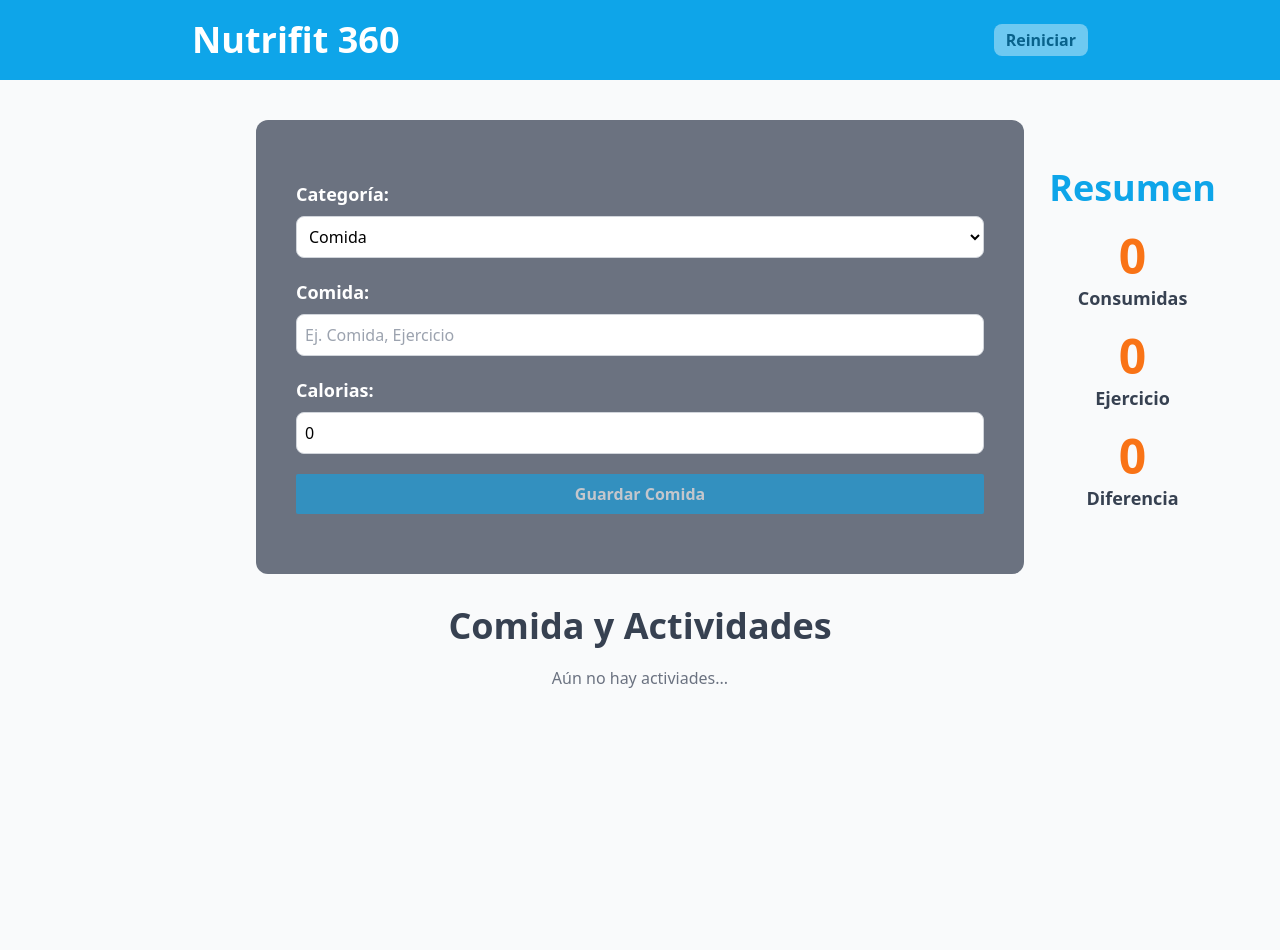
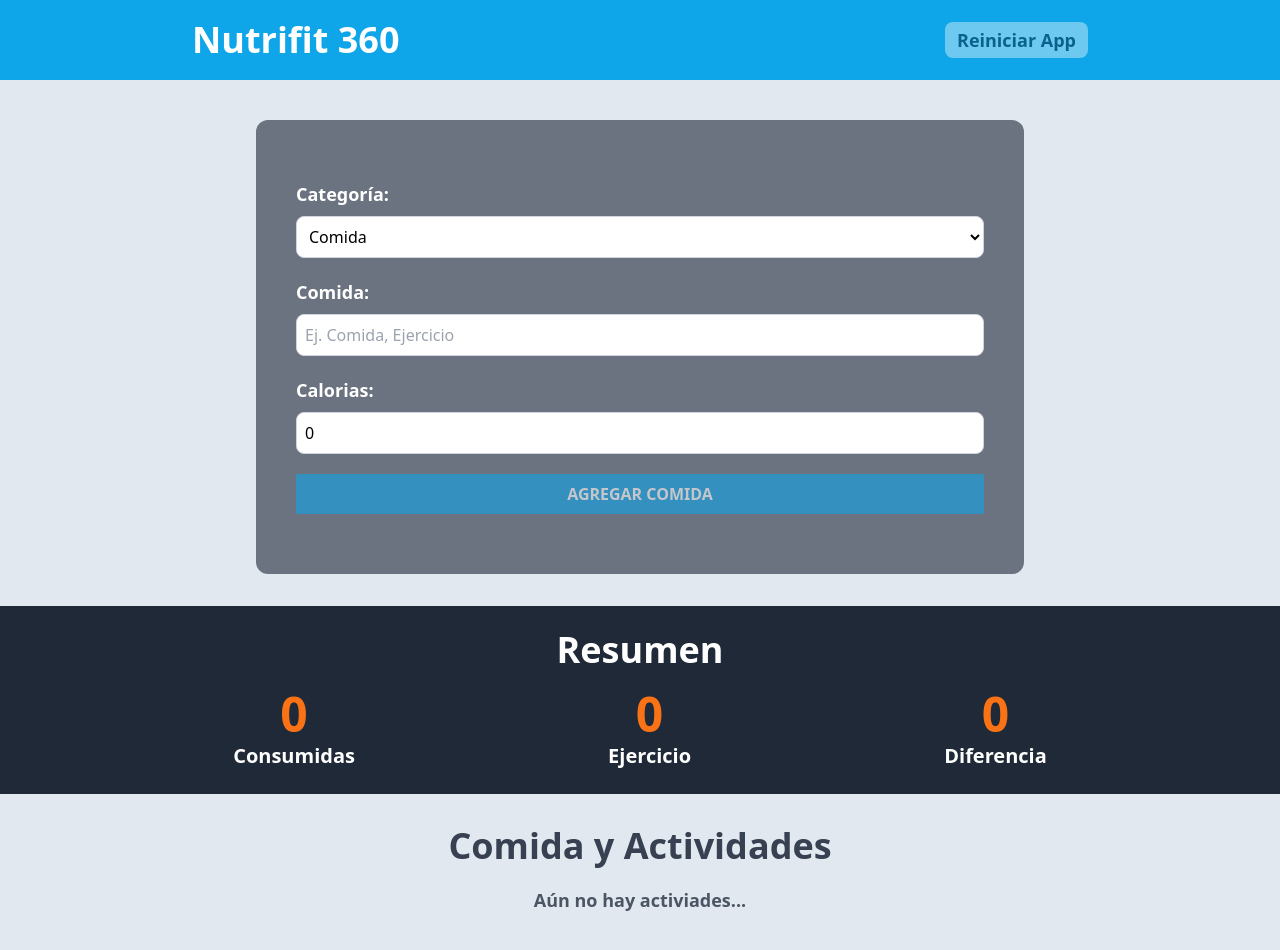
Before and after one commit to fzflorez/mf-nutri-fit-360, a React (Vite) app: page / in a window 1280 px wide. Shown: the top 950 px of the page. Before the commit the page ends 800 px from the top, so only its background shows below. Built offline with nearby package versions, Linux system fonts and the light colour scheme.

Commit message:
Ajustes de estilos

```diff
--- a/index.html
+++ b/index.html
@@ -11,7 +11,7 @@
     <meta name="viewport" content="width=device-width, initial-scale=1.0" />
     <title>Nutrifit 360 | Mauricio Florez</title>
   </head>
-  <body class=" bg-gray-50">
+  <body class=" bg-slate-200">
     <div id="root"></div>
     <script type="module" src="/src/main.tsx"></script>
   </body>
--- a/src/App.tsx
+++ b/src/App.tsx
@@ -24,32 +24,26 @@ function App() {
             Nutrifit 360
           </h1>
           <button
-            className=" text-sm text-black bg-white rounded-lg font-semibold py-1 px-3 transition-all duration-200 ease-in-out disabled:opacity-40 md:text-base"
+            className=" text-base text-black bg-white rounded-lg font-semibold py-1 px-3 transition-all duration-200 ease-in-out disabled:opacity-40 md:text-lg"
             disabled={!canRestartApp}
             onClick={() => dispatch({ type: "restart-app" })}
           >
-            Reiniciar
+            Reiniciar App
           </button>
         </div>
       </header>
 
-      <main className=" flex flex-col gap-4 py-10 px-3">
-        <section className=" flex-1 space-y-8">
-          <div className=" max-w-3xl mx-auto">
-            <div className=" bg-gray-500 py-5 rounded-xl">
-              <Form dispatch={dispatch} state={state} />
-            </div>
-          </div>
-
-          <div className=" max-w-7xl mx-auto">
-            <ActivityList activities={state.activities} dispatch={dispatch} />
-          </div>
+      <main className=" relative space-y-8 py-10 px-5 md:px-0">
+        <section className=" max-w-3xl mx-auto bg-gray-500 py-5 rounded-xl">
+          <Form dispatch={dispatch} state={state} />
         </section>
 
-        <section className=" flex-2 static xl:fixed right-0">
-          <div className=" max-w-4xl mx-auto pt-5 md:px-0 xl:pt-12 xl:px-16">
-            <CalorieTracker activities={state.activities} />
-          </div>
+        <section className=" w-full bg-gray-800 py-6">
+          <CalorieTracker activities={state.activities} />
+        </section>
+
+        <section className=" max-w-7xl mx-auto">
+          <ActivityList activities={state.activities} dispatch={dispatch} />
         </section>
       </main>
     </>
--- a/src/components/ActivityList.tsx
+++ b/src/components/ActivityList.tsx
@@ -26,11 +26,11 @@ export default function ActivityList({
       </h2>
 
       {activities.length === 0 ? (
-        <p className=" text-gray-500 text-center my-5">
+        <p className=" text-gray-600 text-lg font-semibold text-center my-5">
           Aún no hay activiades...
         </p>
       ) : (
-        <div className=" grid grid-cols-1 gap-5 max-w-4xl mx-auto md:grid-cols-2 md:gap-8">
+        <div className=" grid grid-cols-1 gap-4 max-w-3xl mx-auto md:gap-6">
           {activities.map((activity) => (
             <div
               key={activity.id}
@@ -38,21 +38,21 @@ export default function ActivityList({
             >
               <div className=" relative">
                 <p
-                  className={`absolute -top-4 -left-6 px-4 py-1 text-white text-xs font-bold uppercase text- ${
+                  className={`absolute -top-4 -left-8 px-4 py-1 text-white font-bold uppercase text- ${
                     activity.category === 1 ? " bg-lime-500" : "bg-orange-500"
                   }`}
                 >
                   {categoryName(+activity.category)}
                 </p>
-                <p className=" text-lg font-bold text-gray-700 pt-5 md:text-xl">
+                <p className=" text-xl font-bold text-gray-700 pt-5 md:text-2xl">
                   {activity.name}
                 </p>
-                <p className=" text-xl font-black text-lime-500 md:text-2xl">
+                <p className=" text-2xl font-black text-lime-500 md:text-3xl">
                   {activity.calories} Calorias
                 </p>
               </div>
 
-              <div className=" flex flex-col gap-2">
+              <div className=" flex gap-2">
                 <button
                   onClick={() =>
                     dispatch({
@@ -61,7 +61,7 @@ export default function ActivityList({
                     })
                   }
                 >
-                  <PencilSquareIcon className=" w-5 h-5 text-gray-500 md:w-6 md:h-6" />
+                  <PencilSquareIcon className=" w-7 h-7 text-gray-500" />
                 </button>
 
                 <button
@@ -72,7 +72,7 @@ export default function ActivityList({
                     })
                   }
                 >
-                  <TrashIcon className=" w-5 h-5 text-red-500 md:w-6 md:h-6" />
+                  <TrashIcon className=" w-7 h-7 text-red-500 " />
                 </button>
               </div>
             </div>
--- a/src/components/CalorieTracker.tsx
+++ b/src/components/CalorieTracker.tsx
@@ -34,11 +34,11 @@ export default function CalorieTracker({ activities }: CalorieTrackerProps) {
 
   return (
     <>
-      <h2 className=" text-3xl text-center text-sky-500 font-bold md:text-4xl">
+      <h2 className=" text-3xl text-center text-white font-bold md:text-4xl">
         Resumen
       </h2>
 
-      <div className=" flex flex-col items-center justify-center gap-5 mt-6 md:justify-between md:flex-row xl:flex-col">
+      <div className=" flex flex-col gap-5 md:flex-row md:justify-evenly mt-5">
         <CaloriesDisplay calories={caloriesConsumed} text="Consumidas" />
 
         <CaloriesDisplay calories={caloriesBurned} text="Ejercicio" />
--- a/src/components/CaloriesDisplay.tsx
+++ b/src/components/CaloriesDisplay.tsx
@@ -8,7 +8,7 @@ export default function CaloriesDisplay({
   text,
 }: CaloriesDisplayProps) {
   return (
-    <p className=" text-gray-700 text-lg font-bold rounded-full grid grid-cols-1 gap-1 text-center">
+    <p className=" text-white text-xl font-bold rounded-full grid grid-cols-1 gap-1 text-center">
       <span className=" font-black text-4xl text-orange-500 md:text-5xl">
         {calories}
       </span>
--- a/src/components/Form.tsx
+++ b/src/components/Form.tsx
@@ -66,7 +66,7 @@ export default function Form({ dispatch, state }: FormProps) {
         <select
           id="category"
           value={activity.category}
-          className=" border border-gray-300 py-1 px-2 rounded-lg w-full bg-white md:p-2"
+          className=" border border-gray-300 py-1 px-2 rounded-lg w-full bg-white outline-none md:p-2"
           onChange={handleChange}
         >
           {categories.map((category) => (
@@ -88,7 +88,7 @@ export default function Form({ dispatch, state }: FormProps) {
           type="text"
           id="name"
           value={activity.name}
-          className=" border border-gray-300 py-1 px-2 rounded-lg md:p-2"
+          className=" border border-gray-300 py-1 px-2 rounded-lg outline-none md:p-2"
           placeholder="Ej. Comida, Ejercicio"
           onChange={handleChange}
         />
@@ -105,7 +105,7 @@ export default function Form({ dispatch, state }: FormProps) {
           type="number"
           id="calories"
           value={activity.calories}
-          className=" border border-gray-300 py-1 px-2 rounded-lg md:p-2"
+          className=" border border-gray-300 py-1 px-2 rounded-lg outline-none md:p-2"
           placeholder="Ej. 300, 500"
           onChange={handleChange}
         />
@@ -113,9 +113,9 @@ export default function Form({ dispatch, state }: FormProps) {
 
       <input
         type="submit"
-        className=" bg-sky-500 text-white font-bold w-full py-1 rounded-sm cursor-pointer disabled:opacity-60 md:p-2"
-        value={activity.category === 1 ? "Guardar Comida" : "Guardar Ejercicio"}
+        className=' bg-sky-500 text-white font-bold w-full py-1 rounded-sm cursor-pointer uppercase disabled:opacity-60 md:p-2'
         disabled={!isValidActivity()}
+        value={state.activeId ? "Guardar Cambios" : activity.category === 1 ? "Agregar Comida" : "Agregar Ejercicio"}
       />
     </form>
   );
```
